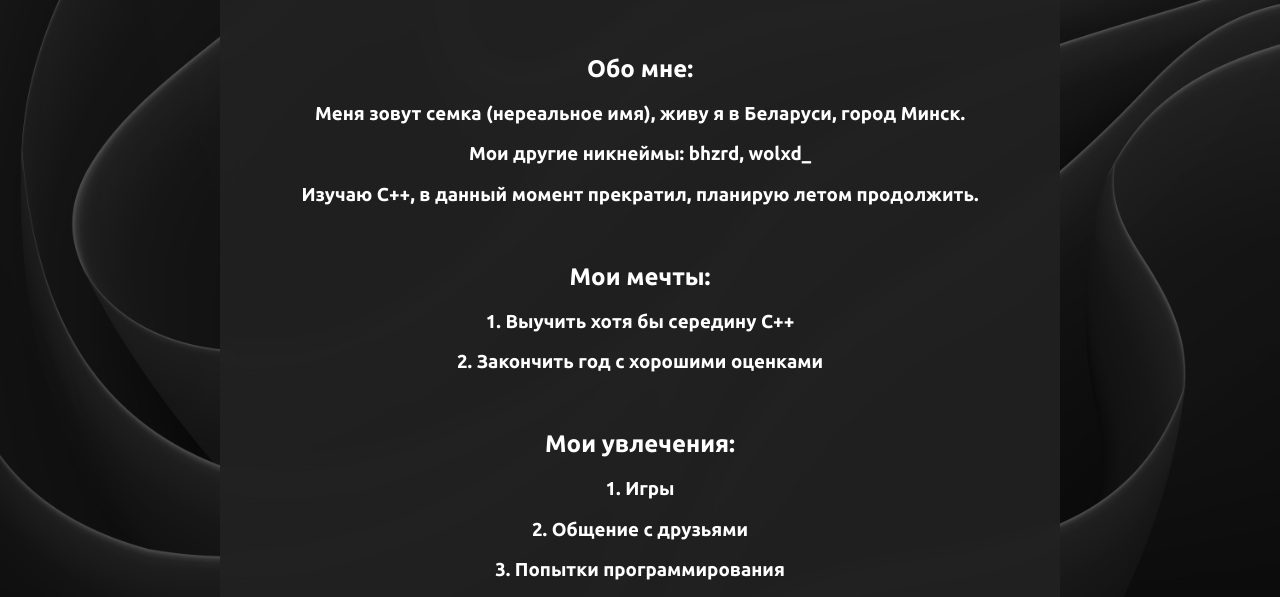
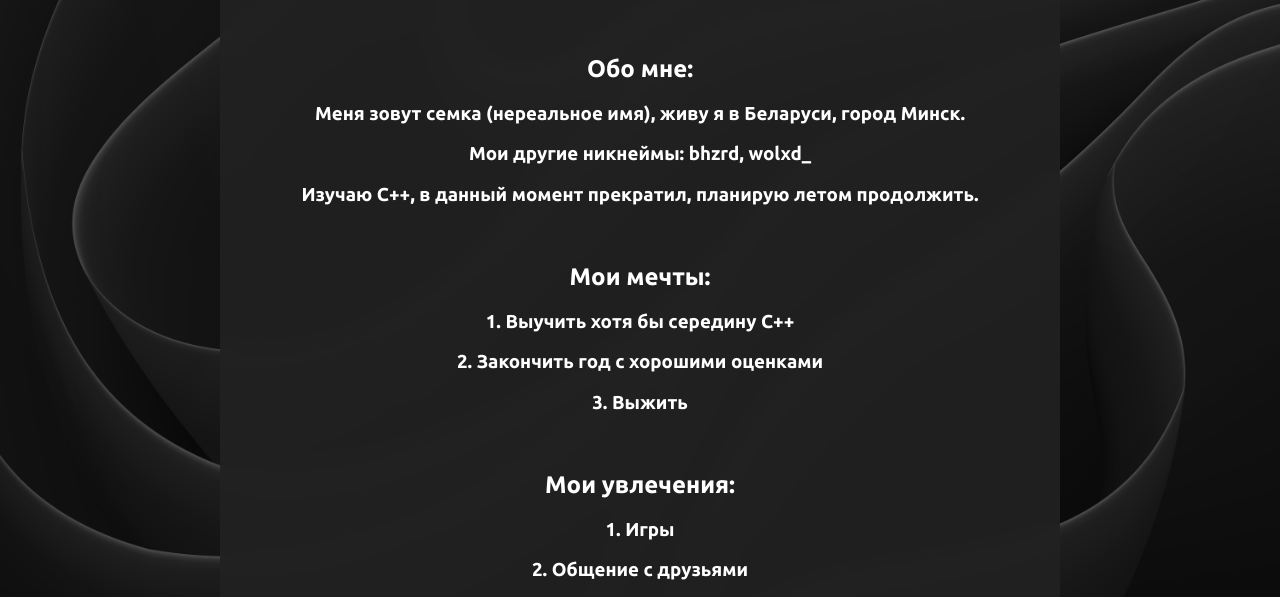
Before and after one commit to xelframe/xelframe.github.io, a plain HTML site: page info.html in a window 1280 px wide. Shown: the part 185-782 px from the top of the page. Drawn offline with Linux system fonts and the light colour scheme.

Commit message:
уееааауууу

```diff
--- a/info.html
+++ b/info.html
@@ -28,6 +28,7 @@
              <h2>Мои мечты:</h2>
              <h3>1. Выучить хотя бы середину C++</h3>
              <h3>2. Закончить год с хорошими оценками</h3>
+             <h3>3. Выжить</h3>
             <br>
             <h2>Мои увлечения:</h2>
              <h3>1. Игры</h3>
```
